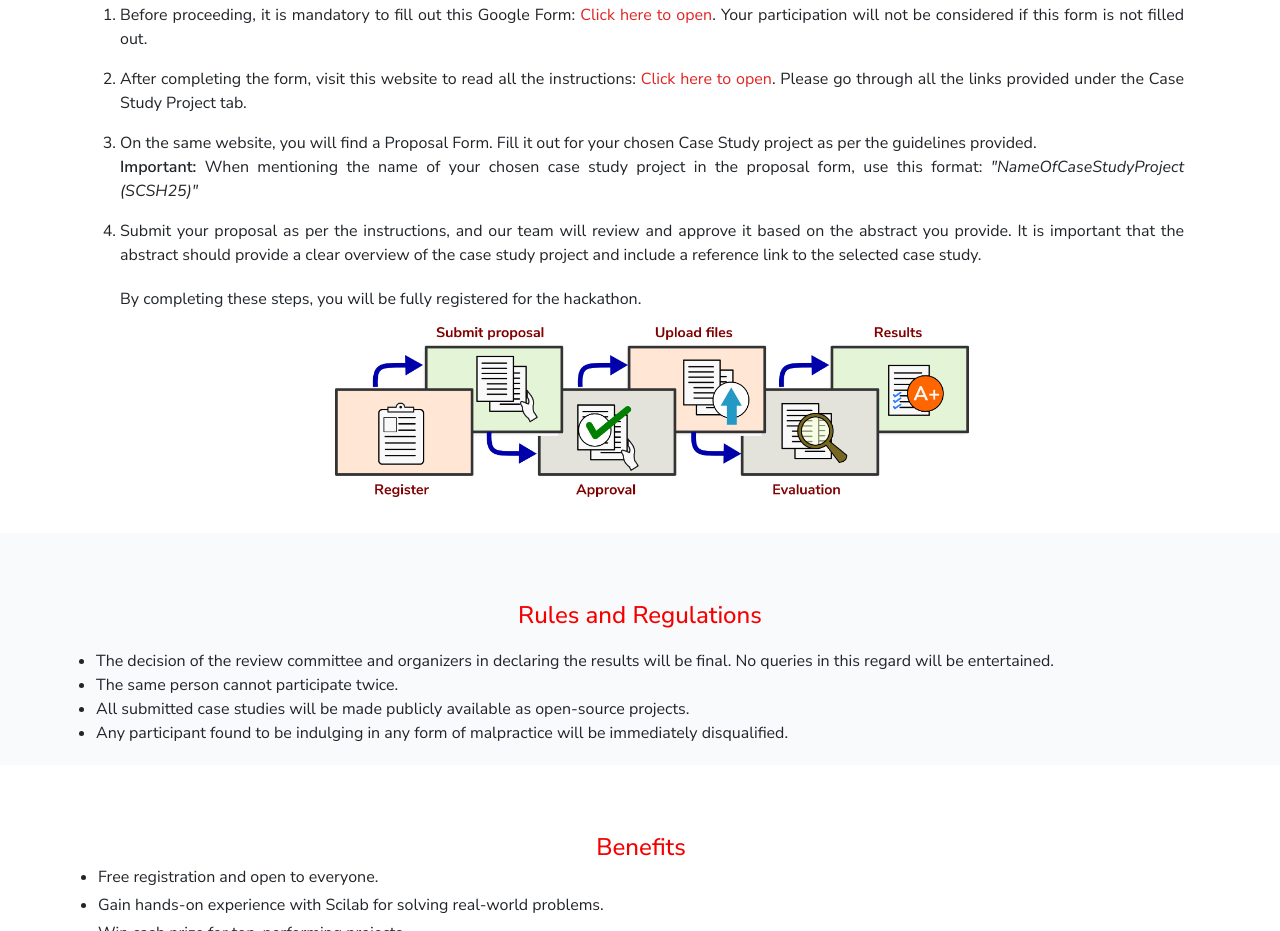
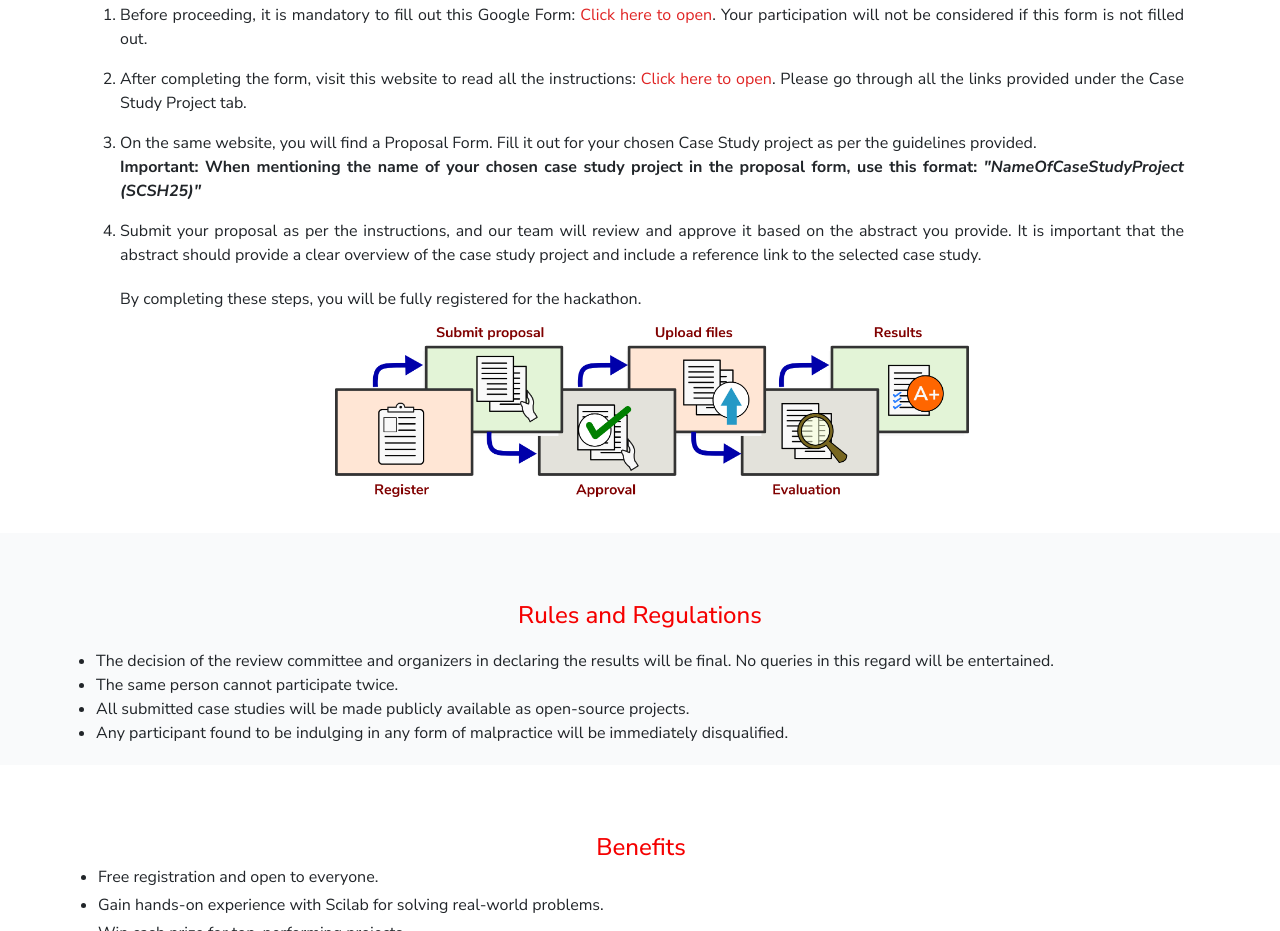
Before and after one commit to FOSSEE/scilab_case_study_hackathon, an Astro site: page / in a window 1280 px wide. Shown: the part 1697-2628 px from the top of the page. Built offline with nearby package versions, Linux system fonts and the light colour scheme; Astro itself is replaced by a stand-in of ours.

Commit message:
Updated content of Home page

```diff
--- a/src/components/HomeBody.astro
+++ b/src/components/HomeBody.astro
@@ -178,7 +178,7 @@ import process from "../assets/img/process.png";
             </li>
             <li class="leading-6">
               On the same website, you will find a Proposal Form. Fill it out for your chosen Case Study project as per the guidelines provided.<br />
-                <span class="font-semibold">Important:</span> When mentioning the name of your chosen case study project in the proposal form, use this format: <span class="italic">"NameOfCaseStudyProject (SCSH25)"</span>
+                <span class="font-bold">Important: When mentioning the name of your chosen case study project in the proposal form, use this format: <span class="italic">"NameOfCaseStudyProject (SCSH25)"</span></span>
             </li>
             <li class="leading-6">
               Submit your proposal as per the instructions, and our team will review and approve it based on the abstract you provide. It is important that the abstract should provide a clear overview of the case study project and include a reference link to the selected case study.
```
